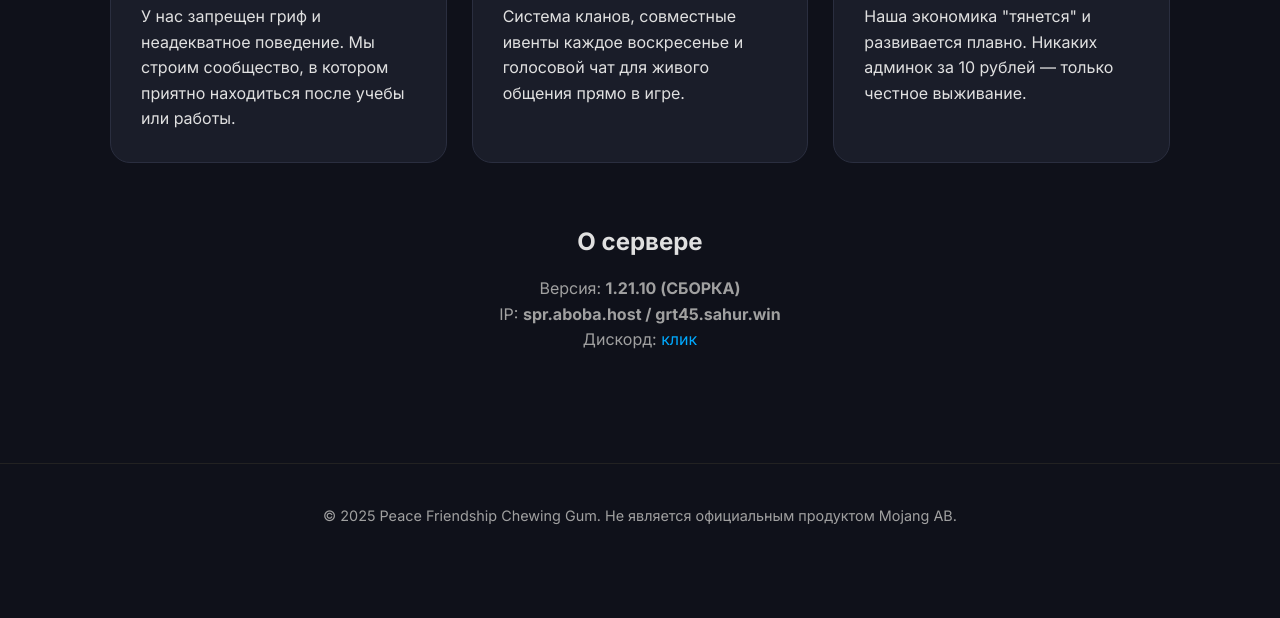
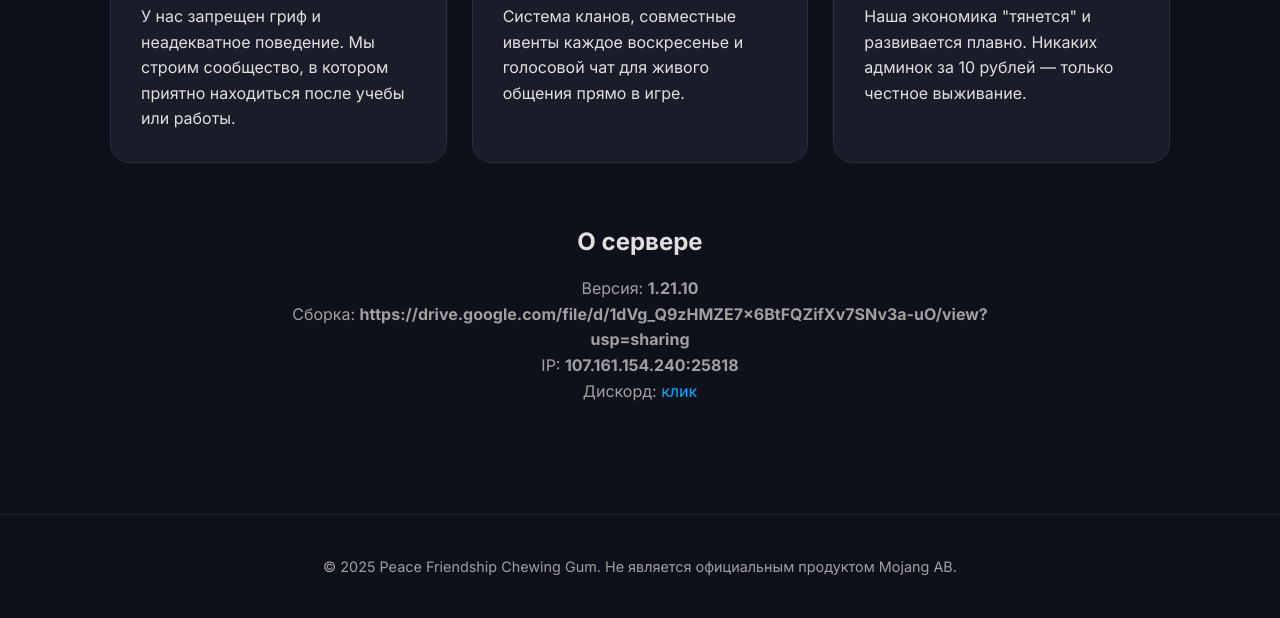
Before and after one commit to GosaNAH1/Peace-Friendship-Chewing-Gum, a plain HTML site: page index.html in a window 1280 px wide. Shown: the part 662-1280 px from the top of the page. Before the commit the page ends 1229 px from the top, so only its background shows below. Drawn offline with Linux system fonts and the light colour scheme.

Commit message:
Update index.html

```diff
--- a/index.html
+++ b/index.html
@@ -196,8 +196,9 @@
         <section class="info-section">
             <h2>О сервере</h2>
             <p style="color: var(--text-dim); margin-top: 15px; max-width: 700px; margin-left: auto; margin-right: auto;">
-                Версия: <b>1.21.10 (СБОРКА)</b> <br>
-                IP: <b>spr.aboba.host / grt45.sahur.win</b> <br>
+                Версия: <b>1.21.10</b> <br>
+                Сборка: <b>https://drive.google.com/file/d/1dVg_Q9zHMZE7x6BtFQZifXv7SNv3a-uO/view?usp=sharing</b> <br>
+                IP: <b>107.161.154.240:25818</b> <br>
                 Дискорд: <a href="https://discord.gg/gXptkYDXfX">клик</a>
             </p>
         </section>
```
